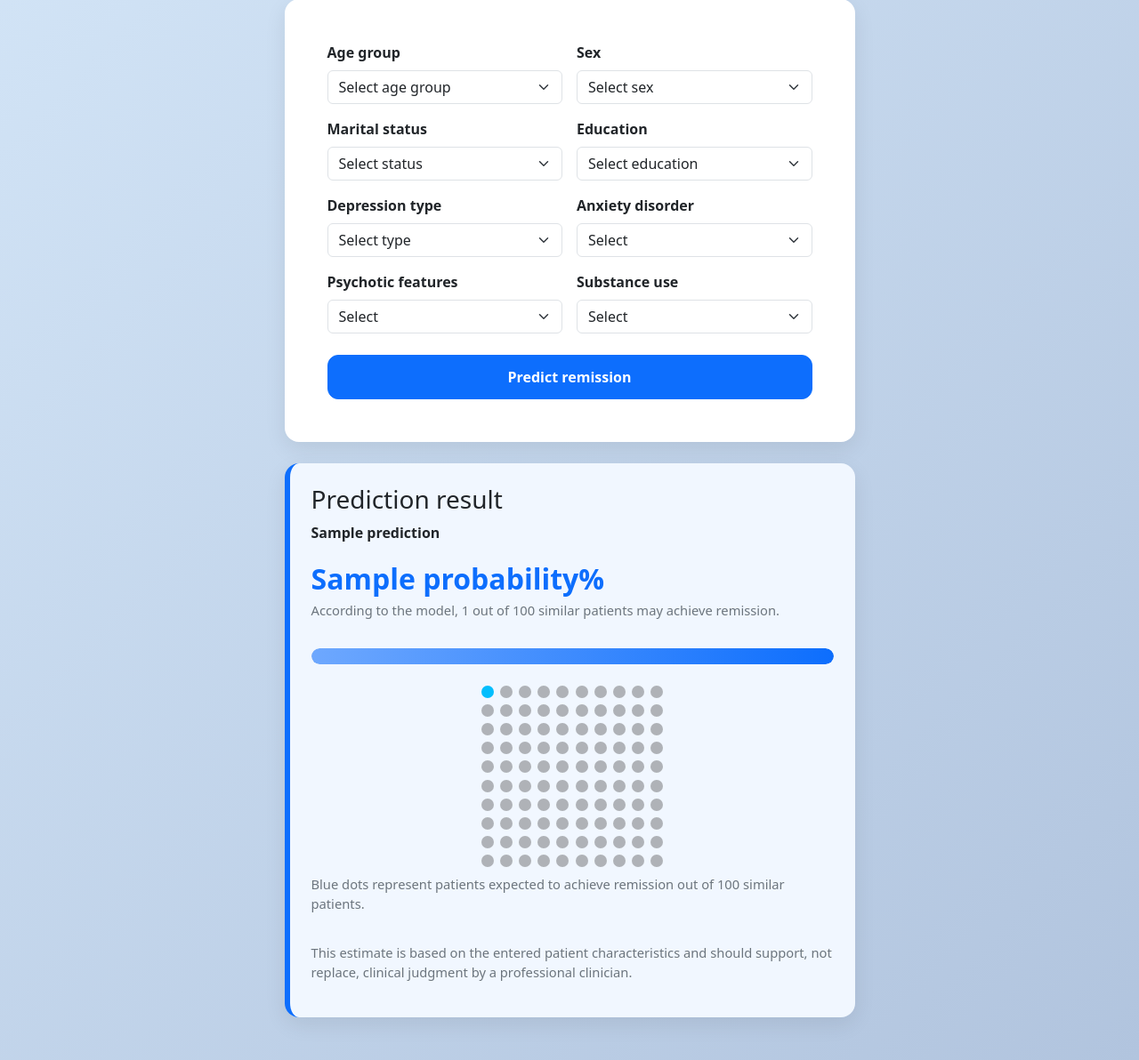
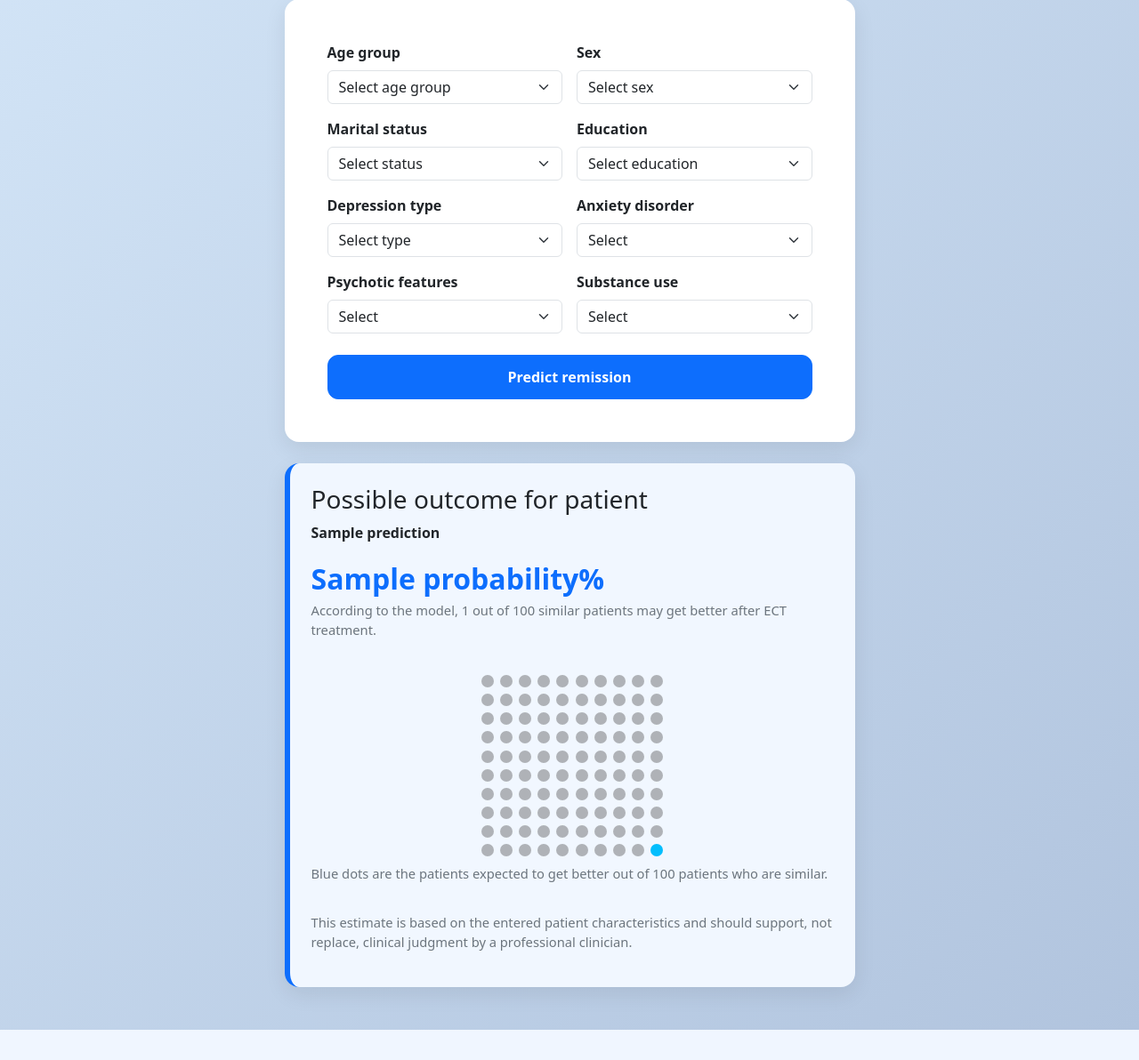
Before and after one commit to sofie-aa/Master-Thesis, a Flask app: template Code/templates/index.html in a window 1280 px wide. Shown: the part 153-1345 px from the top of the page at 89% size. After the commit the page ends 1311 px from the top, so only its background shows below. Run offline with Flask 3, Linux system fonts and the light colour scheme; the template is opened without the code that fills it: most values are stand-ins (such as "Sample title", 1, 10 or a date in 2020); parts of the project's set-up code (start-up, migrations or seed data) failed here and were passed over; some libraries are stand-ins or nearby versions.

Commit message:
Many fixes, new visualisations etc..

```diff
--- a/Code/app.py
+++ b/Code/app.py
@@ -105,9 +105,9 @@ def predict():
             probability = float(model.predict_proba(features_df)[0][1]) * 100
 
         prediction_text = (
-            "Predicted remission"
+            "Good chance to get better with ECT treatment"
             if int(prediction) == 1
-            else "Predicted no remission"
+            else "Lower chance to get better with ECT treatment"
         )
 
         probability_rounded = round(probability, 1) if probability is not None else None
--- a/Code/fixed_remissiondata.py
+++ b/Code/fixed_remissiondata.py
@@ -211,7 +211,7 @@ data = pd.DataFrame({
 })
 
 # Save
-data.to_csv("ect_remission_synthetic.csv", index=False)
+#data.to_csv("ect_remission_synthetic.csv", index=False)
 
 print("Dataset created: ect_remission_synthetic.csv")
 print("Target remission rate:", round(target_remission_rate, 4))
--- a/Code/templates/index.html
+++ b/Code/templates/index.html
@@ -133,30 +133,40 @@
 
 {% if prediction %}
 <div class="card result-card p-4 mt-4">
-    <h3>Prediction result</h3>
+    <h3>Possible outcome for patient</h3>
     <p><strong>{{ prediction }}</strong></p>
 
     {% if probability is not none %}
     <div class="probability-number">{{ probability }}%</div>
 
     <p class="small-note">
-        According to the model, {{ icon_count }} out of 100 similar patients may achieve remission.
+        According to the model, {{ icon_count }} out of 100 similar patients may get better after ECT treatment.
     </p>
 
-    <div class="probability-wrapper">
-        <div class="probability-bar">
-            <div class="probability-fill" style="width: {{ probability }}%;"></div>
-        </div>
-    </div>
+    <div class="icon-array mt-4" aria-label="100-dot probability visualization">
+        {% if icon_count >= 50 %}
+            {# Show blue first when blue is majority #}
+            {% for i in range(icon_count) %}
+                <span class="dot filled"></span>
+            {% endfor %}
 
-    <div class="icon-array mt-4" aria-label="100-dot probability visualization">
-        {% for i in range(100) %}
-            <span class="dot {% if i < icon_count %}filled{% endif %}"></span>
-        {% endfor %}
+            {% for i in range(100 - icon_count) %}
+                <span class="dot"></span>
+            {% endfor %}
+        {% else %}
+            {# Show grey first when grey is majority #}
+            {% for i in range(100 - icon_count) %}
+                <span class="dot"></span>
+            {% endfor %}
+
+            {% for i in range(icon_count) %}
+                <span class="dot filled"></span>
+            {% endfor %}
+        {% endif %}
     </div>
 
     <p class="small-note mt-2">
-        Blue dots represent patients expected to achieve remission out of 100 similar patients.
+        Blue dots are the patients expected to get better out of 100 patients who are similar.
     </p>
     {% endif %}
 
```
Also changed, not shown: Code/dot plassering .csv (added, +7 -0 lines), Code/skillsmisser_agegroups.csv (added, +13 -0 lines), Code/dataset_characteristics_table.png (added), Code/dataset_summary.png (added), 11 other files.
